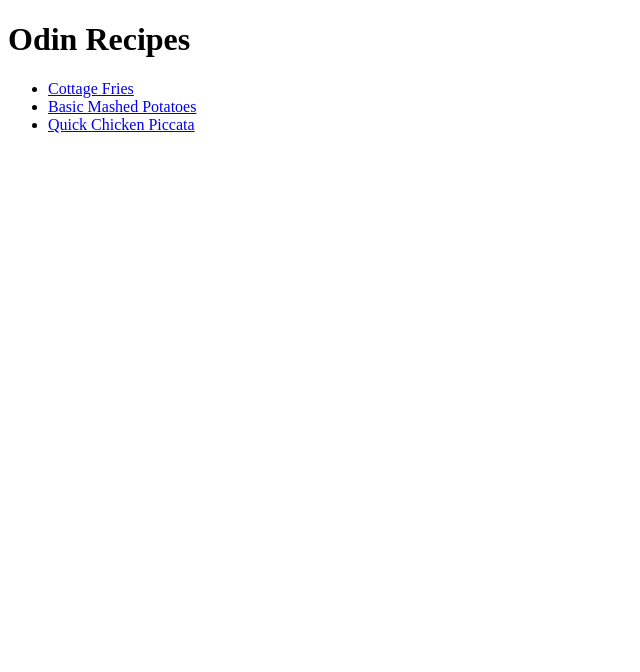
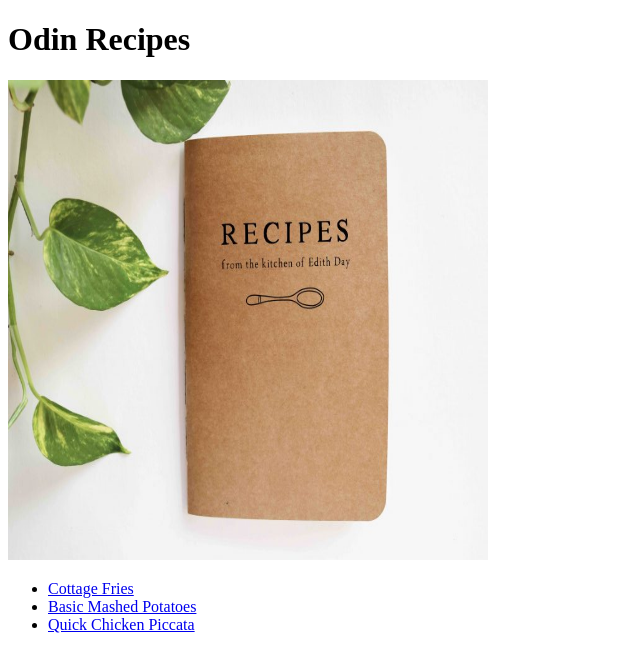
Before and after one commit to kazumaLovesTest/odin-recipes, a plain HTML site: page index.html in a window 1280 px wide. Shown: the whole page, without its empty margins (0-640 px from the left). Drawn offline with Linux system fonts and the light colour scheme.

Commit message:
Added a picture to the main page

```diff
--- a/index.html
+++ b/index.html
@@ -6,6 +6,7 @@
     </head>
     <body>
         <h1>Odin Recipes</h1>
+        <img src = "recipes.jpeg" width ="480" height ="480" alt ="picture of a recipe book">
         <ul>
           <li><a href = "Midwest_Salisbury_Steak.html">Cottage Fries</a></li>
           <li><a href = "Basic_Mashed_Potatoes.html">Basic Mashed Potatoes</a></li>
```
Also changed, not shown: recipes.jpeg (added).
